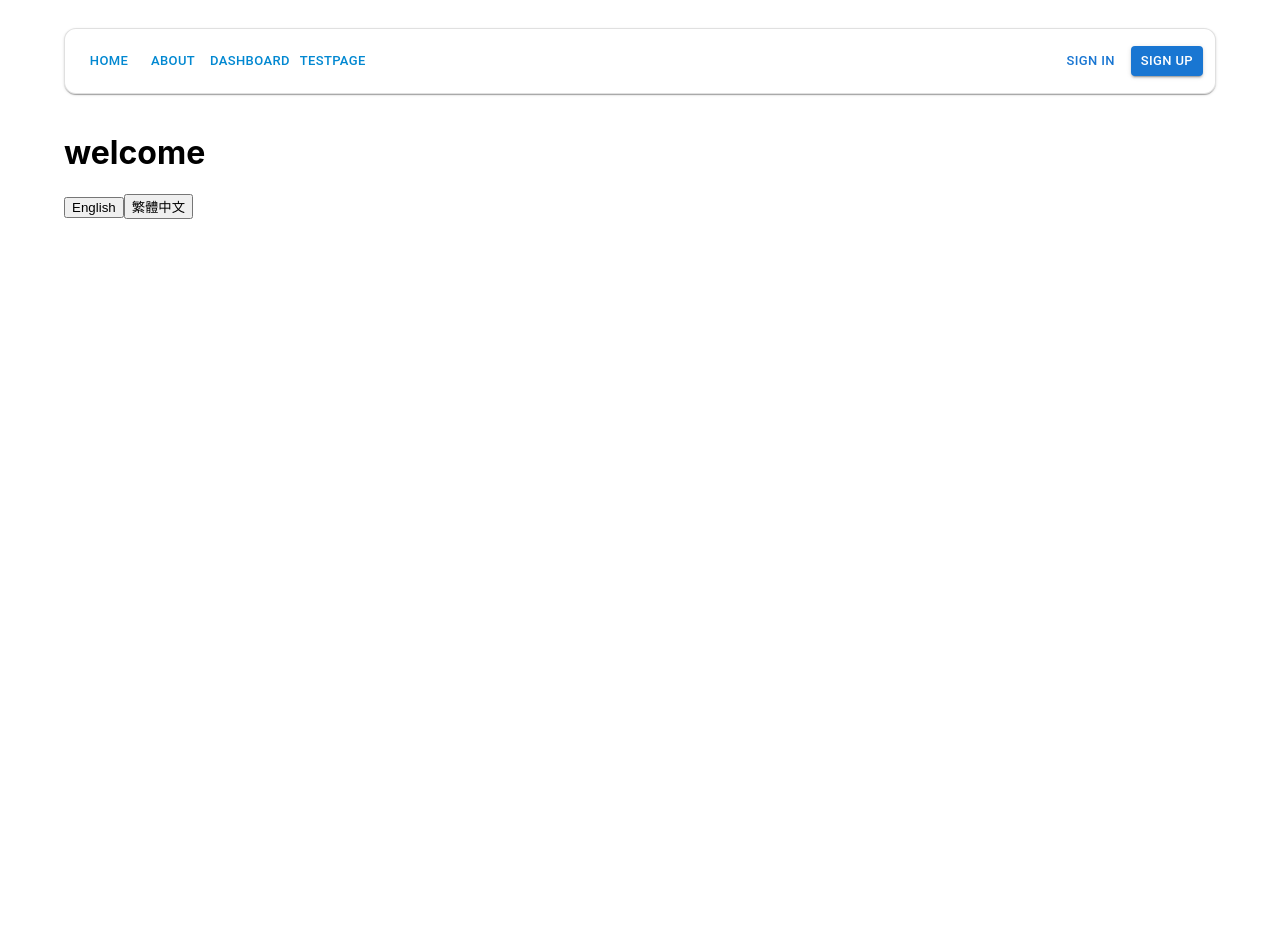
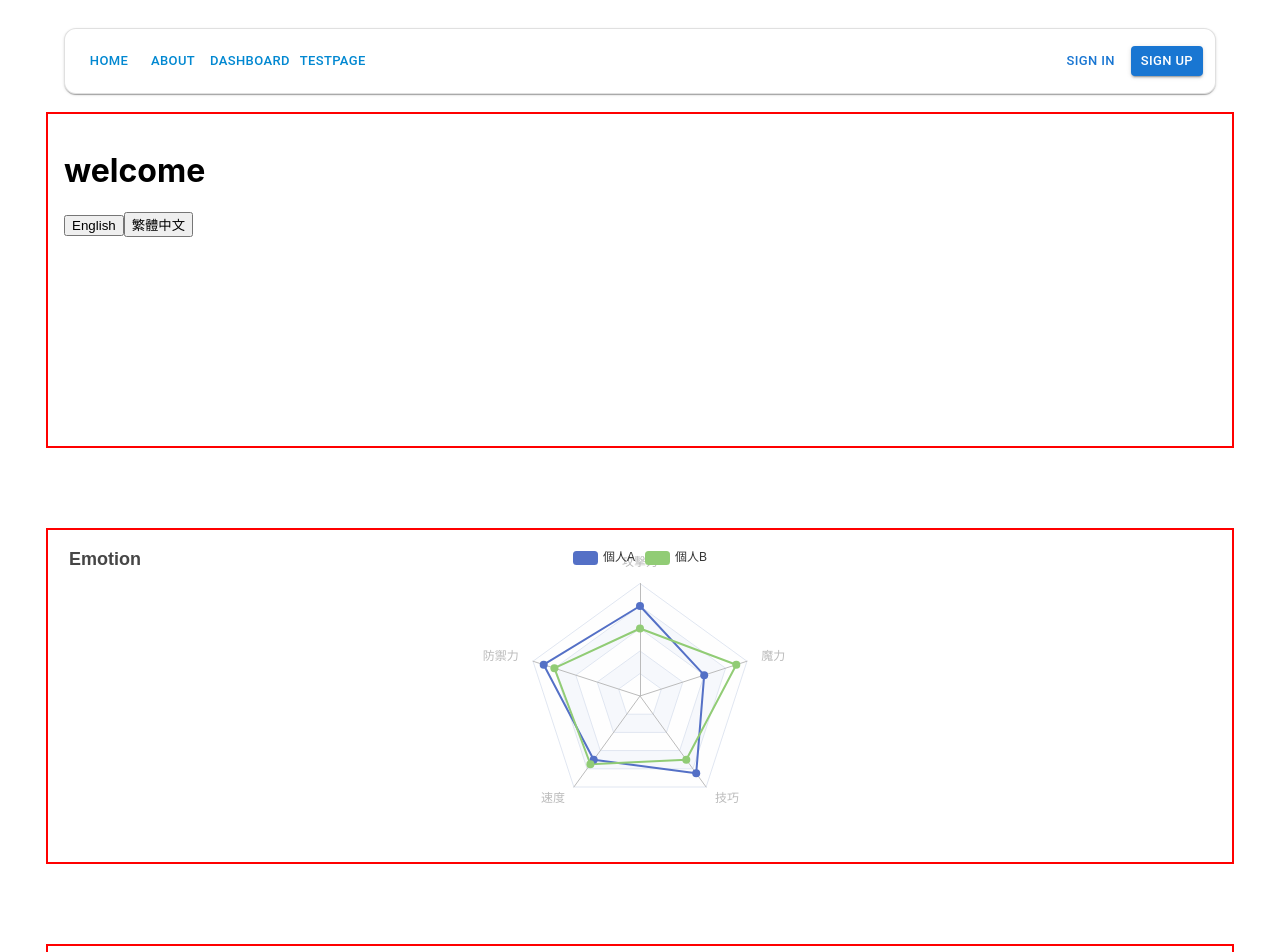
Before and after one commit to jui-wen-chiang/deepheart-web, a React (Create React App) app: page /test in a window 1280 px wide. Shown: the top 952 px of the page. Before the commit the page ends 800 px from the top, so only its background shows below. Built offline with nearby package versions, Linux system fonts and the light colour scheme.

Commit message:
doc: mocks & renamed

```diff
--- a/src/components/tools/app_bar.tsx
+++ b/src/components/tools/appBar.tsx
@@ -3,7 +3,7 @@ import { BrowserRouter as Router, Route, Link, useNavigate } from "react-router-
 
 import { styled, alpha } from '@mui/material/styles';
 import { Box, AppBar, Toolbar, Button, Container, Divider, MenuItem, Drawer } from "src/components/mui";
-import ROUTES from "src/store/page_routes";
+import ROUTES from "src/store/pageRouters";
 
 const StyledToolbar = styled(Toolbar)(({ theme }) => ({
   display: 'flex',
--- /dev/null
+++ b/src/mocks/page/test.tsx
@@ -0,0 +1,57 @@
+import * as React from 'react';
+import { useState } from "react";
+
+import { useTranslation } from "react-i18next";
+
+import { Container, Box, Button } from 'src/components/mui';
+import { pagelayout } from 'src/assets/styles/commonStyles'
+
+import LanguageSwitcher from 'src/mocks/components/languageSwitcher'
+import PieChart from 'src/components/charts/pie'
+import RadarChart from 'src/components/charts/radar'
+import ModalDialog from 'src/components/tools/emtionDialog'
+
+
+const chartBoard: React.CSSProperties = {
+    border: "2px solid red",
+    padding: "1rem",
+    height: "300px",
+    width: "100%"
+};
+
+
+export default function TestPage() {
+    const [activeDialog, setActiveDialog] = useState(null);
+    const { t } = useTranslation(); // 取得翻譯函式
+
+    return (
+        <Container sx={pagelayout}>
+            <Box sx={chartBoard}>
+                <LanguageSwitcher />
+            </Box>
+
+            <Box sx={chartBoard}>
+                <RadarChart type="base" />
+            </Box>
+            <Box sx={chartBoard}>
+                <PieChart type="classic" />
+            </Box>
+            <Box sx={chartBoard}>
+                <PieChart type="donut" />
+            </Box>
+            <Box sx={chartBoard}>
+                <PieChart type="nested" />
+            </Box>
+
+            <Box sx={chartBoard}>
+                <Button variant="contained" onClick={() => setActiveDialog("recordMood")}>
+                {t("recordMood.recordButton")}
+                </Button>
+            </Box>
+
+            <ModalDialog
+                open={activeDialog === "recordMood"}
+                handleClose={() => setActiveDialog(null)} />
+        </Container>
+    )
+}
--- a/src/pages/home.tsx
+++ b/src/pages/home.tsx
@@ -4,10 +4,9 @@ import { useState } from "react";
 import { Container, Box, Button } from 'src/components/mui';
 
 import TwoLevelPieChart from 'src/components/charts/pie'
-import PieChart from 'src/components/charts/pie2'
 import PositiveAndNegativeBarChart from 'src/components/charts/bar'
 import { LineChart } from "@mui/x-charts/LineChart";
-import ModalDialog from 'src/components/tools/dialog'
+import ModalDialog from 'src/components/tools/emtionDialog'
 
 import { pagelayout, basicCenterlayout, twoColslayout, leftColumn, rightColumn } from 'src/assets/styles/commonStyles'
 
@@ -26,12 +25,12 @@ export default function HomePage() {
         </Button>
       </Box>
 
-      <ModalDialog
+      {/* <ModalDialog
         open={activeDialog === "input_feel"}
         handleClose={() => setActiveDialog(null)}
         title="Your Feel">
         <p>這是children內容。</p>
-      </ModalDialog>
+      </ModalDialog> */}
 
 
       <Box sx={{ height: "300px", width: "100%" }}>
@@ -56,7 +55,7 @@ export default function HomePage() {
           <p>is simply dummy text of the printing and typesetting industry. Lorem Ipsum has been the industry's standard dummy text ever since the 1500s, when an unknown printer took a galley of type and scrambled it to make a type specimen book. It has survived not only five centuries.</p>
         </Box>
         <Box sx={{ ...leftColumn, height: "100vh", width: "100%" }}>
-          <PieChart />
+          {/* <PieChart /> */}
         </Box>
       </Box>
 
--- a/src/pages/test.tsx
+++ /dev/null
@@ -1,12 +0,0 @@
-import * as React from 'react';
-import { Container, Box, Button } from 'src/components/mui';
-import LanguageSwitcher from 'src/components/test/languageSwitcher'
-
-export default function TestPage() {
-
-    return (
-        <Container>
-            <LanguageSwitcher />
-        </Container>
-    )
-}
--- a/src/routers/app_routers.tsx
+++ b/src/routers/appRouters.tsx
@@ -1,6 +1,6 @@
 import * as React from 'react';
 import { Routes, Route } from "react-router-dom";
-import ROUTES from "../store/page_routes";
+import ROUTES from "../store/pageRouters";
 
 export default function AppRoutes() {
   return (
--- a/src/store/page_routes.ts
+++ b/src/store/pageRouters.ts
@@ -3,7 +3,7 @@ import HomePage from "../pages/home";
 import AboutPage from "../pages/about";
 import DashboardPage from "../pages/dashboard";
 
-import TestPage from "../pages/test";
+import TestPage from "../mocks/page/test";
 
 export interface RouteConfig {
   path: string;
```
Also changed, not shown: src/App.js (+5 -2 lines), src/mocks/components/languageSwitcher.tsx (renamed from src/components/test/languageSwitcher.tsx), src/mocks/components/testChart.tsx (added).
